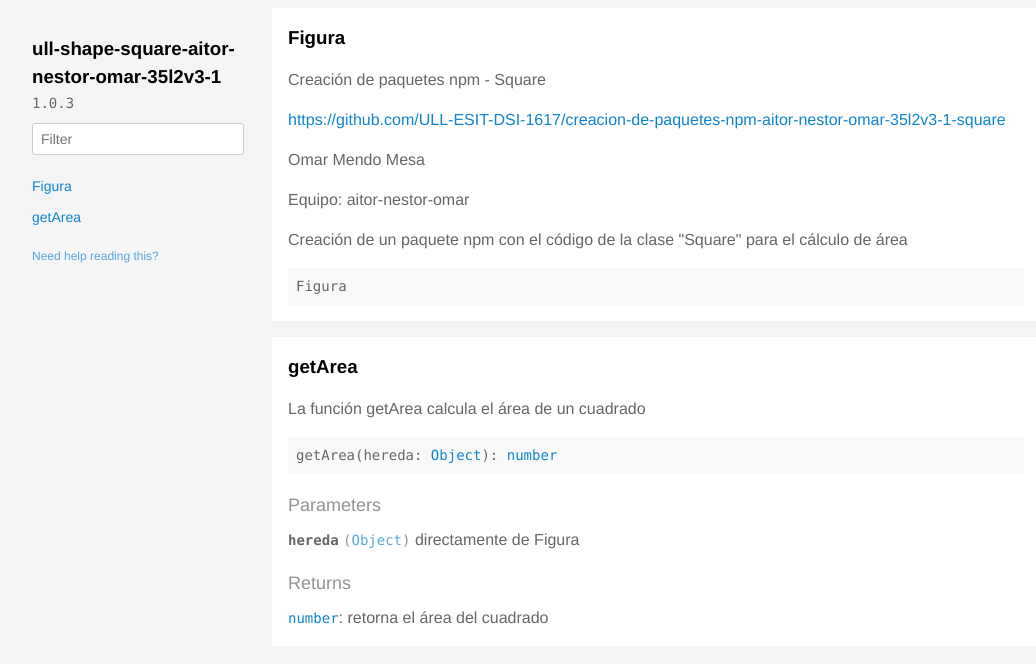
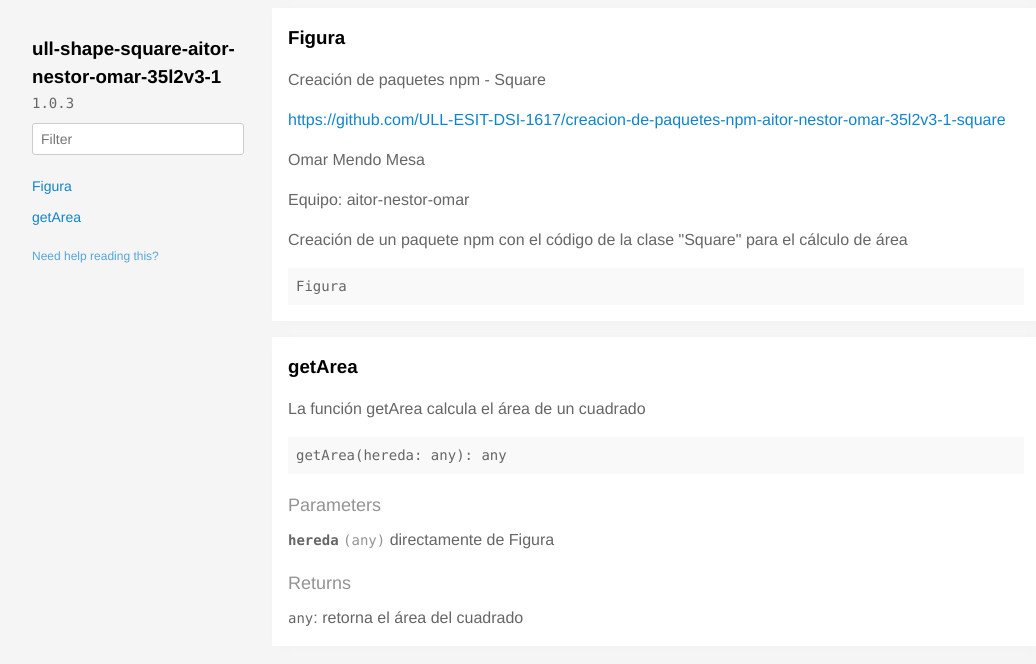
Before and after one commit to ULL-ESIT-DSI-1617/creacion-de-paquetes-npm-aitor-nestor-omar-35l2v3-1-square, a website: page docs/index.html in a window 1280 px wide. Shown: the whole page, without its empty margins (112-1148 px from the left). Drawn offline with Linux system fonts and the light colour scheme.

Commit message:
Modificando documentación v3

```diff
--- a/docs/index.html
+++ b/docs/index.html
@@ -120,7 +120,7 @@
   <p>La función getArea calcula el área de un cuadrado</p>
 
 
-  <div class='pre p1 fill-light mt0'>getArea(hereda: <a href="https://developer.mozilla.org/en-US/docs/Web/JavaScript/Reference/Global_Objects/Object">Object</a>): <a href="https://developer.mozilla.org/en-US/docs/Web/JavaScript/Reference/Global_Objects/Number">number</a></div>
+  <div class='pre p1 fill-light mt0'>getArea(hereda: any): any</div>
 
 
 
@@ -137,7 +137,7 @@
 
         <div class='space-bottom0'>
           <div>
-            <span class='code bold'>hereda</span> <code class='quiet'>(<a href="https://developer.mozilla.org/en-US/docs/Web/JavaScript/Reference/Global_Objects/Object">Object</a>)</code>
+            <span class='code bold'>hereda</span> <code class='quiet'>(any)</code>
 	    directamente de Figura
 
           </div>
@@ -152,7 +152,7 @@
 
 
       <div class='py1 quiet mt1 prose-big'>Returns</div>
-      <code><a href="https://developer.mozilla.org/en-US/docs/Web/JavaScript/Reference/Global_Objects/Number">number</a></code>:
+      <code>any</code>:
         retorna el área del cuadrado
 
 
--- a/lib/square.js
+++ b/lib/square.js
@@ -22,8 +22,8 @@ class Square extends Figura {
     }
 /**
 * La función getArea calcula el área de un cuadrado
-* @param {Object}  hereda directamente de Figura
-* @return {number} retorna el área del cuadrado
+* @param hereda directamente de Figura
+* @return retorna el área del cuadrado
 */
 
     getArea() {
```
